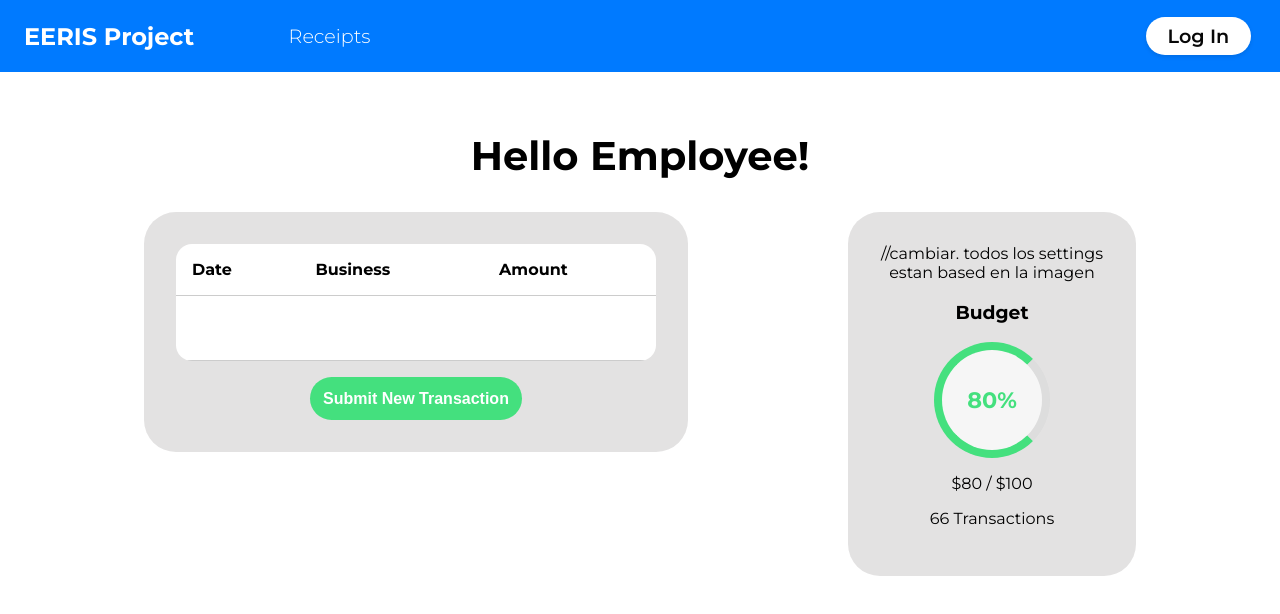
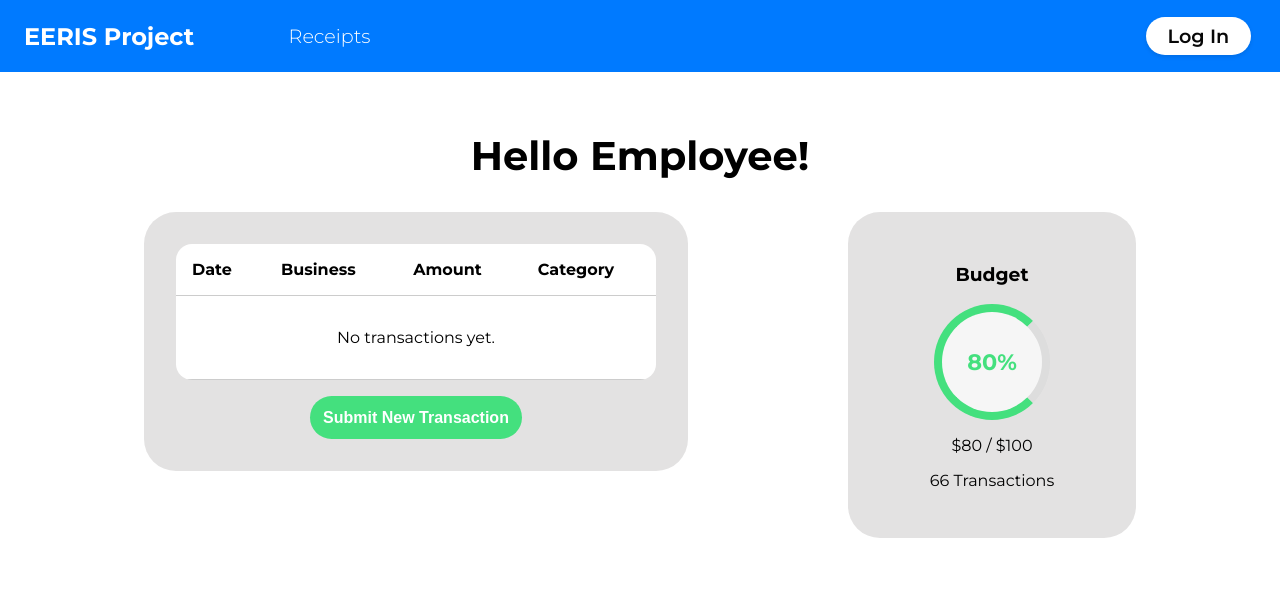
Before and after one commit to JoseJimenezCaballero/EERIS-Project, a React (Create React App) app in the folder FrontEnd/eerisfront/: page /home in a window 1280 px wide. Shown: the top 614 px of the page. Built offline with nearby package versions, Linux system fonts and the light colour scheme.

Commit message:
Clean HomePage: remove placeholder transactions

```diff
--- a/FrontEnd/eerisfront/src/components/HomePage.jsx
+++ b/FrontEnd/eerisfront/src/components/HomePage.jsx
@@ -5,6 +5,9 @@ import '../styles.css';
 
 const HomePage = () => {
   const navigate = useNavigate();
+
+  // Replace this with fetched data later
+  const transactions = [];
 
   const handleSubmitClick = () => {
     navigate('/receipts');
@@ -17,6 +20,7 @@ const HomePage = () => {
         <h1 className="home-title">Hello Employee!</h1>
 
         <div className="home-main">
+          {/* Transactions Widget */}
           <div className="home-transactions">
             <table className="home-table">
               <thead>
@@ -24,12 +28,26 @@ const HomePage = () => {
                   <th>Date</th>
                   <th>Business</th>
                   <th>Amount</th>
+                  <th>Category</th>
                 </tr>
               </thead>
               <tbody>
-                <tr>
-                  <td colSpan="3" style={{ textAlign: 'center', padding: '2rem' }}></td>
-                </tr>
+                {transactions.length === 0 ? (
+                  <tr>
+                    <td colSpan="4" style={{ textAlign: 'center', padding: '2rem' }}>
+                      No transactions yet.
+                    </td>
+                  </tr>
+                ) : (
+                  transactions.map((txn, index) => (
+                    <tr key={index}>
+                      <td>{txn.date}</td>
+                      <td>{txn.business}</td>
+                      <td>${parseFloat(txn.amount).toFixed(2)}</td>
+                      <td>{txn.category}</td>
+                    </tr>
+                  ))
+                )}
               </tbody>
             </table>
 
@@ -38,7 +56,8 @@ const HomePage = () => {
             </button>
           </div>
 
-          <div className="home-budget"> //cambiar. todos los settings estan based en la imagen
+          {/* Budget Widget */}
+          <div className="home-budget">
             <h3>Budget</h3>
             <div className="budget-circle">
               <div className="budget-percent">80%</div>
```
